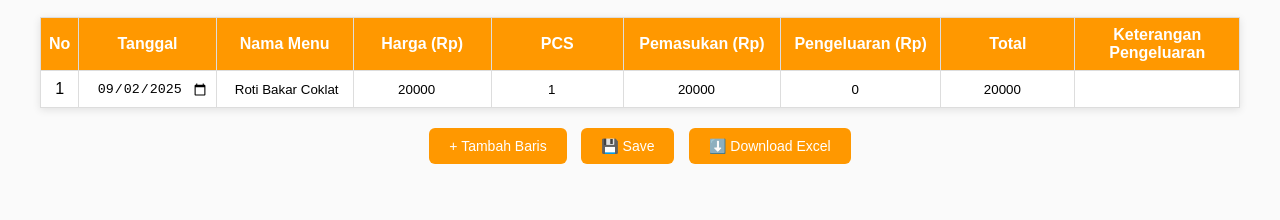
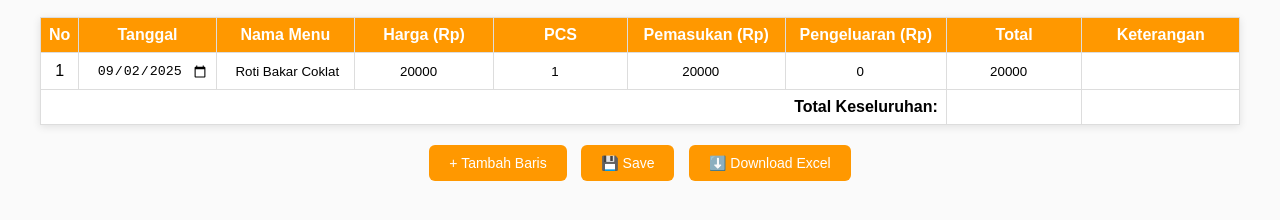
Before and after one commit to hoyongaipon/laporan-keuangan, a plain HTML site: page index.html in a window 1280 px wide. Shown: the part 118-338 px from the top of the page. Drawn offline with Linux system fonts and the light colour scheme.

Commit message:
Update index.html

```diff
--- a/index.html
+++ b/index.html
@@ -21,7 +21,7 @@
           <th>Pemasukan (Rp)</th>
           <th>Pengeluaran (Rp)</th>
           <th>Total</th>
-          <th>Keterangan Pengeluaran</th>
+          <th>Keterangan</th>
         </tr>
       </thead>
       <tbody>
@@ -37,6 +37,13 @@
           <td><input type="text"></td>
         </tr>
       </tbody>
+      <tfoot>
+        <tr>
+          <td colspan="7" style="text-align:right; font-weight:bold;">Total Keseluruhan:</td>
+          <td><input type="number" id="totalKeseluruhan" readonly></td>
+          <td></td>
+        </tr>
+      </tfoot>
     </table>
 
     <div class="buttons">
```
